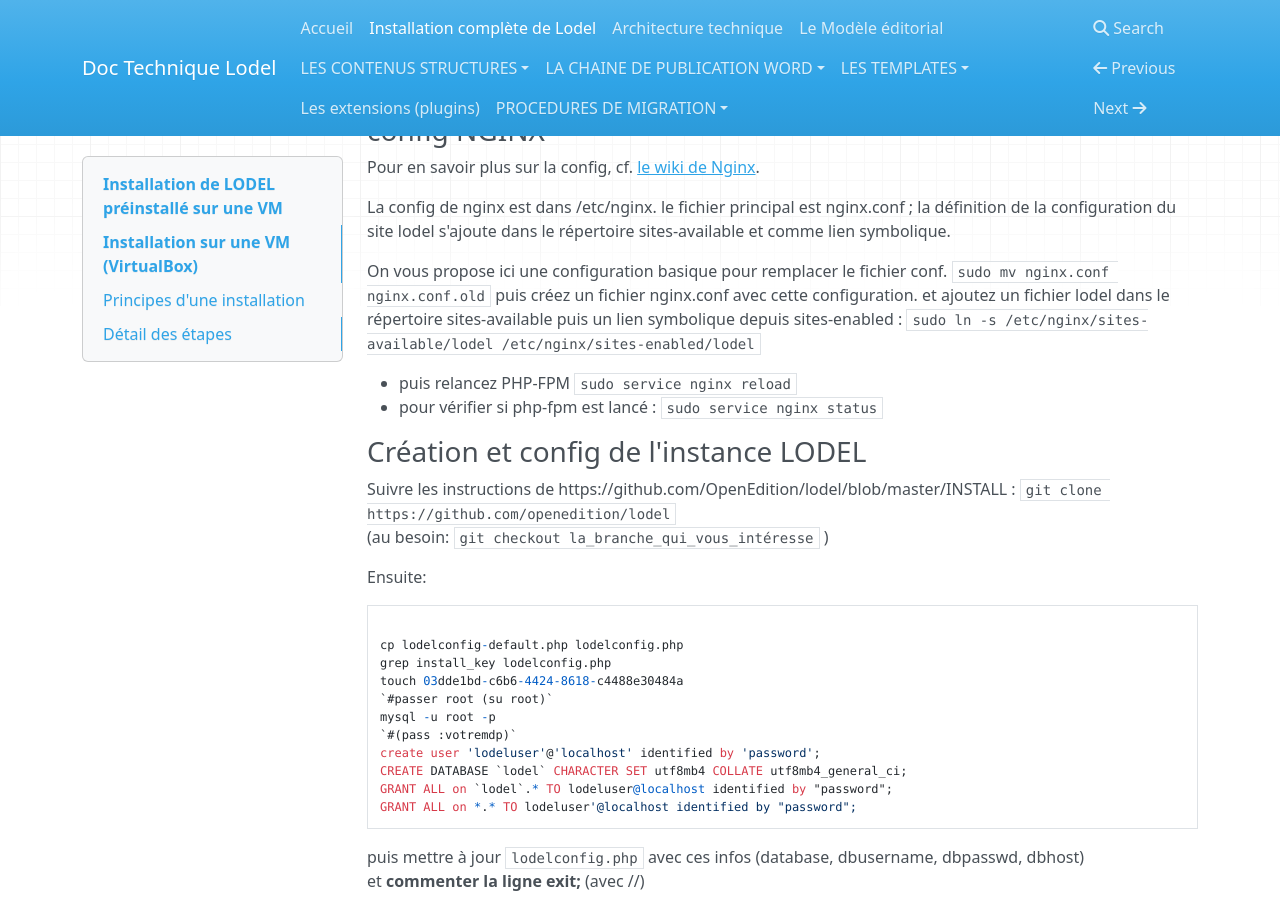
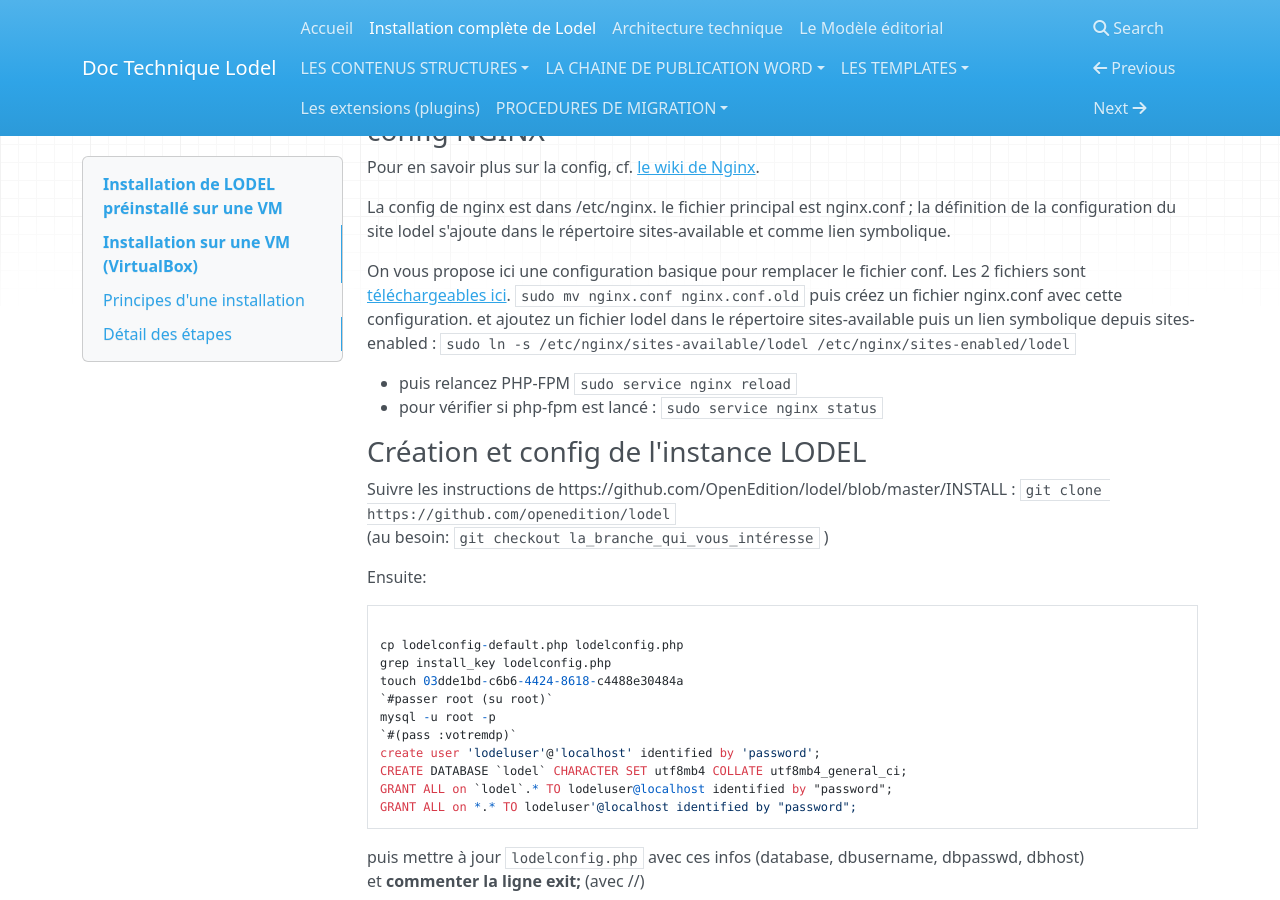
Before and after one commit to ValentinGeorgesDubost/Doc-Lodel, an MkDocs documentation site: the page built from docs/installer lodel.md, in a window 1280 px wide and 900 px high, scrolled down 1965 px. Built offline with MkDocs 1.6.1, drawn with Linux system fonts in a browser that asks for light colours; nearby versions of some CDN libraries; old or Windows-style settings are respelled for this version of MkDocs.

Commit message:
Update installer lodel.md

```diff
--- a/docs/installer lodel.md
+++ b/docs/installer lodel.md
@@ -81,7 +81,7 @@ Pour en savoir plus sur la config, cf. [le wiki de Nginx](https://www.nginx.com/
 La config de nginx est dans /etc/nginx.
 le fichier principal est nginx.conf ; la définition de la configuration du site lodel s'ajoute dans le répertoire sites-available et comme lien symbolique.
 
-On vous propose ici une configuration basique pour remplacer le fichier conf.
+On vous propose ici une configuration basique pour remplacer le fichier conf. Les 2 fichiers sont [téléchargeables ici](https://github.com/ValentinGeorgesDubost/Doc-Lodel/tree/master/files).
 `sudo mv nginx.conf nginx.conf.old` puis créez un fichier nginx.conf avec cette configuration.
 et ajoutez un fichier lodel dans le répertoire sites-available
 puis un lien symbolique depuis sites-enabled : `sudo ln -s /etc/nginx/sites-available/lodel /etc/nginx/sites-enabled/lodel`
```
